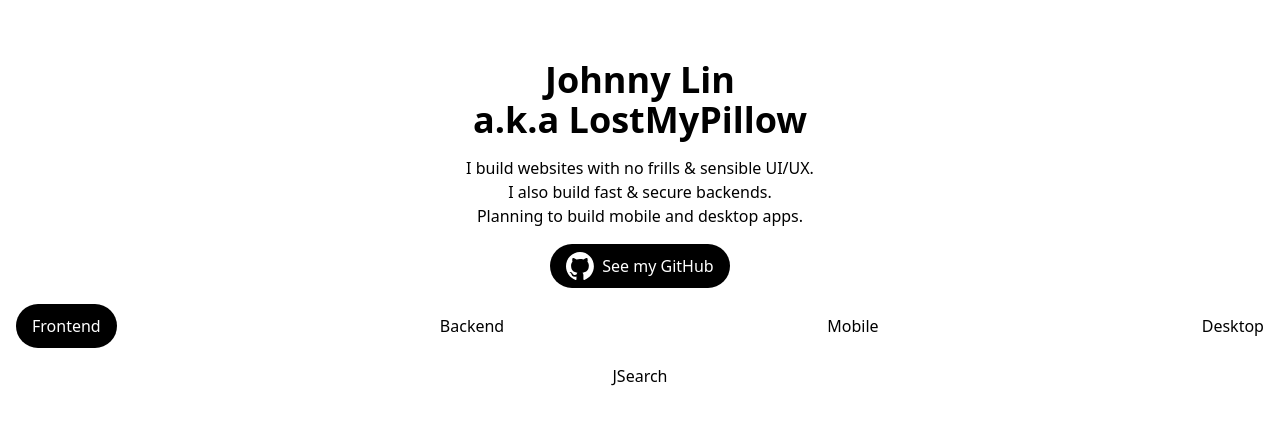
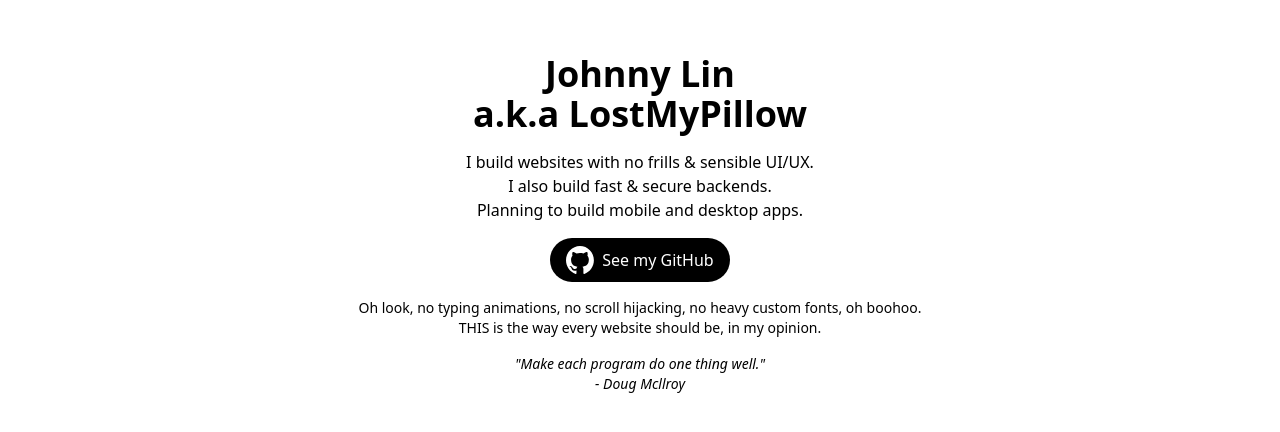
Before and after one commit to lostmypillow/personal-site, a React (Vite) app: page / in a window 1280 px wide. Shown: the part 176-608 px from the top of the page. Built offline with nearby package versions, Linux system fonts and the light colour scheme.

Commit message:
finalize design

```diff
--- a/package.json
+++ b/package.json
@@ -28,5 +28,6 @@
     "react-router-dom": "^6.23.1",
     "tailwindcss": "^3.4.3",
     "vite": "^5.2.0"
-  }
+  },
+  "packageManager": "pnpm@9.1.1+sha512.14e915759c11f77eac07faba4d019c193ec8637229e62ec99eefb7cf3c3b75c64447882b7c485142451ee3a6b408059cdfb7b7fa0341b975f12d0f7629c71195"
 }
--- a/src/App.jsx
+++ b/src/App.jsx
@@ -9,45 +9,58 @@ function Frontend() {
   );
 }
 
-function TabsDemo() {
-  const [selectedTab, setSelectedTab] = useState("1");
-  function handleClick(e) {
-    setSelectedTab(e.target.id);
-  }
-  return (
-    <>
-      <div className="flex flex-row items-center justify-between gap-2 w-full">
-        <button
-          id="1"
-          className="flex text-white rounded-full px-4 py-2 items-center justify-center h-11 w-fit  bg-black"
-          onClick={handleClick}
-        >
-          Frontend
-        </button>
-        <button id="2" onClick={handleClick}>
-          Backend
-        </button>
-        <button id="3" onClick={handleClick}>
-          Mobile
-        </button>
-        <button id="4" onClick={handleClick}>
-          Desktop
-        </button>
-      </div>
+// function TabsDemo() {
+//   const [selectedTab, setSelectedTab] = useState("1");
+//   function handleClick(e) {
+//     setSelectedTab(e.target.id);
+//   }
+//   return (
+//     <>
+//       <div className="flex flex-row items-center justify-between w-full">
+//         <button
+//           id="1"
+//           className={`flex rounded-full px-4 py-2 items-center justify-center h-11 w-fit ${selectedTab == "1" ? "bg-black text-white" : ""}  `}
+//           onClick={handleClick}
+//         >
+//           Frontend
+//         </button>
+//         <button id="2" className={`flex rounded-full px-4 py-2 items-center justify-center h-11 w-fit ${selectedTab == "2" ? "bg-black text-white" : ""}  `} onClick={handleClick}>
+//           Backend
+//         </button>
+//         <button id="3" className={`flex rounded-full px-4 py-2 items-center justify-center h-11 w-fit ${selectedTab == "3" ? "bg-black text-white" : ""}  `} onClick={handleClick}>
+//           Mobile
+//         </button>
+//         <button id="4" className={`flex rounded-full px-4 py-2 items-center justify-center h-11 w-fit ${selectedTab == "4" ? "bg-black text-white" : ""}  `} onClick={handleClick}>
+//           Desktop
+//         </button>
+//       </div>
 
-      {selectedTab == "1" ? (
-        <a href="https://github.com/lostmypillow/jsearch-react">JSearch</a>
-      ) : null}
-      {selectedTab == "2" ? (
-        <a href="https://github.com/lostmypillow/jschool-django">
-          JSchool-Django
-        </a>
-      ) : null}
-      {selectedTab == "3" ? <p>i am 3</p> : null}
-      {selectedTab == "4" ? <p>i am 4</p> : null}
-    </>
-  );
-}
+//       {selectedTab == "1" ? (
+
+
+//         <>
+//           <div className="flex items-center justify-between w-full border-2 border-black rounded-full px-4 py-2 ">
+//             <p className="flex items-center justify-start basis-1/2 font-bold text-2xl">JSearch</p>
+//             <div className="flex items-center justify-between basis-1/2">
+//               <a className="flex rounded-full px-4 py-2 items-center justify-center h-11 w-fit bg-black text-white" href="https://github.com/lostmypillow/jsearch-react">Demo</a>
+//               <a className="flex rounded-full px-4 py-2 items-center justify-center h-11 w-fit bg-black text-white" href="https://github.com/lostmypillow/jsearch-react">GitHub</a></div>
+
+
+
+//           </div>
+
+//         </>
+//       ) : null}
+//       {selectedTab == "2" ? (
+//         <a href="https://github.com/lostmypillow/jschool-django">
+//           JSchool-Django
+//         </a>
+//       ) : null}
+//       {selectedTab == "3" ? <p>i am 3</p> : null}
+//       {selectedTab == "4" ? <p>i am 4</p> : null}
+//     </>
+//   );
+// }
 
 function App() {
   return (
@@ -71,8 +84,9 @@ function App() {
           <img src="/github-white.svg" width={28} height={28} alt="GitHub logo" />
           See my GitHub
         </a>
-
-        <TabsDemo />
+        <p className="text-center text-sm">Oh look, no typing animations, no scroll hijacking, no heavy custom fonts, oh boohoo. <br /> THIS is the way every website should be, in my opinion.</p>
+        <p className="italic text-center text-sm">"Make each program do one thing well." <br /> - Doug Mcllroy</p>
+        {/* <TabsDemo /> */}
       </div>
     </>
   );
--- a/src/index.css
+++ b/src/index.css
@@ -16,3 +16,4 @@
   -webkit-font-smoothing: antialiased;
   -moz-osx-font-smoothing: grayscale;
 }
+ /* *{outline: 1px solid red;}     */
```
